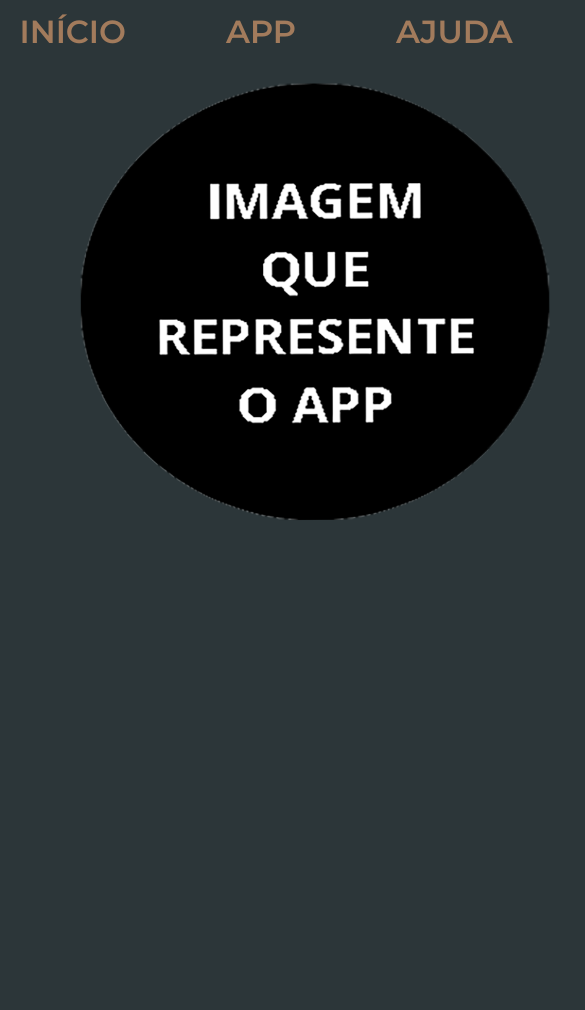
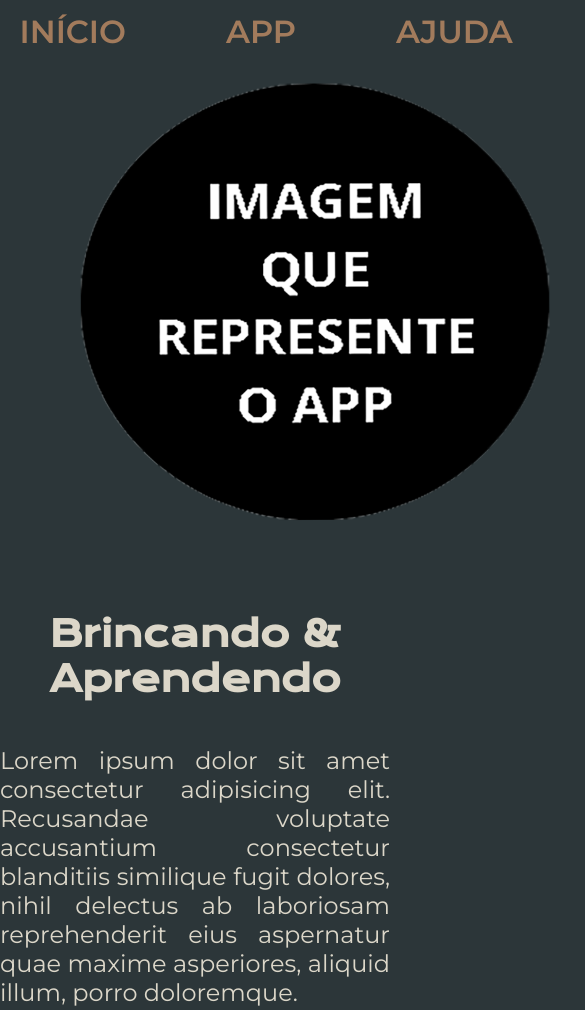
Before and after one commit to LypheS2/Brincando-Aprendendo, a plain HTML site: page index.html in a window 390 px wide. Shown: the top 1010 px of the page, 585 px wide, since content can reach past the window. Before the commit the page ends 844 px from the top, so only its background shows below. Drawn offline with nearby package versions, Linux system fonts and the light colour scheme.

Commit message:
add @media

```diff
--- a/stiles/style.css
+++ b/stiles/style.css
@@ -128,3 +128,9 @@ a:hover {
     font-family: var(--fonte-secundaria);
     font-size: 1.5rem;
 }
+
+@media (max-width: 1200px) {
+    .apresentacao__conteudo {
+        flex-direction: column;
+    }
+}
```
